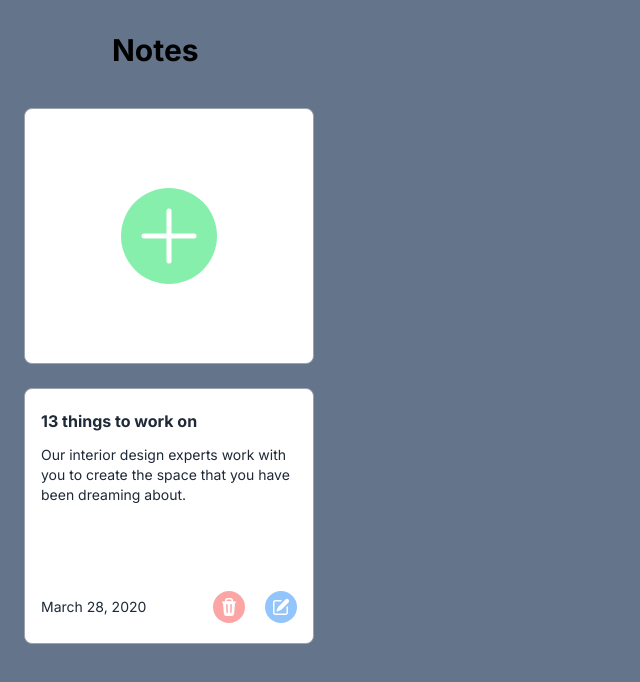
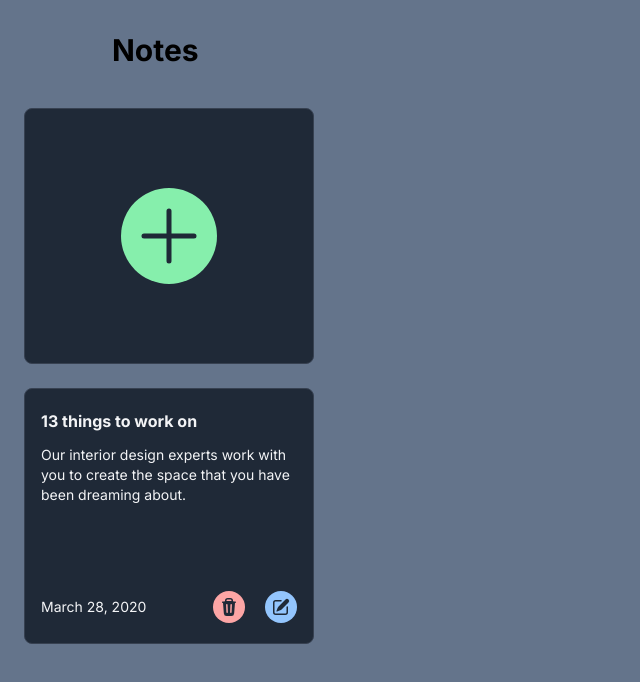
Before and after one commit to abdourifki/Next-notes, a Next.js app: page / in a window 1280 px wide. Shown: the top 682 px of the page, without its empty margins (0-640 px from the left). Built offline with nearby package versions, Linux system fonts and the light colour scheme; no server answers; the database is empty.

Commit message:
creation des pages cre

```diff
--- a/libs/connectiondb.ts
+++ b/libs/connectiondb.ts
@@ -1,7 +1,6 @@
 import mongoose from "mongoose";
-
-import dotenv from 'dotenv';
-dotenv.config();
+// import dotenv from 'dotenv';
+// dotenv.config()
 
 const MONGODB_URI= process.env.MONGODB_URI
 // Connect to MongoDB
--- a/src/app/create/page.tsx
+++ b/src/app/create/page.tsx
@@ -4,21 +4,21 @@ export default function Create() {
             <div className="flex items-center justify-center h-screen bg-slate-500 ">
                 <div className="bg-gray-900/90 bg-blur w-[50%] rounded-[10px]  ">
                     <div className="max-w-2xl px-4 py-8 mx-auto lg:py-16">
-            <h2 className="mb-4 text-xl font-bold text-gray-900 dark:text-white">Create note</h2>
+                        <h2 className="mb-4 text-xl font-bold text-white">Create note</h2>
                         <form action="#">
                             <div className="grid gap-4 mb-4 sm:grid-cols-2 sm:gap-6 sm:mb-5">
                                 <div className="sm:col-span-2">
-                  <label htmlFor="name" className="block mb-2 text-sm font-medium text-gray-900 dark:text-white">Note Name</label>
-                  <input type="text" name="name" id="name" className="bg-gray-50 border border-gray-300 text-gray-900 text-sm rounded-lg focus:ring-primary-600 focus:border-primary-600 block w-full p-2.5 dark:bg-gray-700 dark:border-gray-600 dark:placeholder-gray-400 dark:text-white dark:focus:ring-primary-500 dark:focus:border-primary-500" placeholder="note" required />
+                                    <label htmlFor="name" className="block mb-2 text-sm font-medium text-white">Note Name</label>
+                                    <input type="text" name="name" id="name" className="border text-sm rounded-lg focus:ring-primary-600 focus:border-primary-600 block w-full p-2.5 bg-gray-700 border-gray-600 placeholder-gray-400 text-white focus:ring-primary-500 focus:border-primary-500" placeholder="note" required />
 
                                 </div>
                                 <div className="sm:col-span-2">
-                  <label htmlFor="date" className="block mb-2 text-sm font-medium text-gray-900 dark:text-white">Date</label>
-                  <input type="date" name="date" id="date" className="bg-gray-50 border border-gray-300 text-gray-900 text-sm rounded-lg focus:ring-primary-600 focus:border-primary-600 block w-full p-2.5 dark:bg-gray-700 dark:border-gray-600 dark:placeholder-gray-400 dark:text-white dark:focus:ring-primary-500 dark:focus:border-primary-500"  placeholder="date" required />
+                                    <label htmlFor="date" className="block mb-2 text-sm font-medium text-white">Date</label>
+                                    <input type="date" name="date" id="date" className=" border text-sm rounded-lg focus:ring-primary-600 focus:border-primary-600 block w-full p-2.5 bg-gray-700 border-gray-600 placeholder-gray-400 text-white focus:ring-primary-500 focus:border-primary-500" placeholder="date" required />
                                 </div>
                                 <div className="sm:col-span-2 w-[640] h-[292]">
-                  <label htmlFor="description" className="block mb-2 text-sm font-medium text-gray-900 dark:text-white">Description</label>
-                  <textarea id="description" className="block p-2.5 w-full text-sm text-gray-900 bg-gray-50 rounded-lg border border-gray-300 focus:ring-primary-500 focus:border-primary-500 dark:bg-gray-700 dark:border-gray-600 dark:placeholder-gray-400 dark:text-white dark:focus:ring-primary-500 dark:focus:border-primary-500"></textarea>
+                                    <label htmlFor="description" className="block mb-2 text-sm font-medium text-white">Description</label>
+                                    <textarea id="description" className="block p-2.5 w-full text-sm rounded-lg border focus:ring-primary-500 focus:border-primary-500 bg-gray-700 border-gray-600 placeholder-gray-400 text-white focus:ring-primary-500 focus:border-primary-500"></textarea>
                                 </div>
                             </div>
                             <div className="flex items-center space-x-4 ">
--- a/src/app/page.tsx
+++ b/src/app/page.tsx
@@ -1,9 +1,27 @@
+"use client";
 import Link from 'next/link';
-import Create from "./create/page";
-import axios from 'axios';
+import React, { useState, useEffect } from 'react';
+
 
 
 export default function Home() {
+
+  const [notes, setNotes] = useState([]);
+  const fetchData = async () => {
+    try {
+      const response: any = await fetch("http://localhost:3000/api/notes");
+      setNotes(response.json());
+      // console.log(response.json());
+
+    } catch (error) {
+      console.error("Error fetching data:", error);
+    }
+  };
+
+  useEffect(() => {
+    fetchData();
+  }, []);
+
   return (
     <>
       <div className=" h-screen bg-slate-500 ">
@@ -14,40 +32,39 @@ export default function Home() {
           <div className="grid sm:grid-cols-1 md:grid-cols-2 lg:grid-cols-3 xl:grid-cols-4 gap-6">
             <div className="rounded">
               {/* create new note */}
-              <div className="w-full h-64 flex flex-col justify-center items-center dark:bg-gray-800 bg-white dark:border-gray-700 rounded-lg border border-gray-400 mb-6 py-5 px-4">
+              <div className="w-full h-64 flex flex-col justify-center items-center bg-gray-800  border-gray-700 rounded-lg border mb-6 py-5 px-4">
 
-                <Link href="/create"  className="w-24 h-24 rounded-full justify-center dark:text-gray-800 text-white flex items-center focus:outline-none focus:ring-2 focus:ring-offset-2 bg-green-300  focus:ring-black hover:bg-green-500 duration-500" aria-label="create note" role="button">
+                <Link href="/create" className="w-24 h-24 rounded-full justify-center text-gray-800 flex items-center focus:outline-none focus:ring-2 focus:ring-offset-2 bg-green-300  focus:ring-black hover:bg-green-500 duration-500" aria-label="create note" role="button">
                   <svg xmlns="http://www.w3.org/2000/svg" fill="none" viewBox="0 0 24 24" strokeWidth={1.5} stroke="currentColor" className="w-20 h-20">
                     <path strokeLinecap="round" strokeLinejoin="round" d="M12 4.5v15m7.5-7.5h-15" />
                   </svg>
-
                 </Link>
 
               </div>
 
               {/* map */}
-              <div className="w-full h-64 flex flex-col justify-between dark:bg-gray-800 bg-white dark:border-gray-700 rounded-lg border border-gray-400 mb-6 py-5 px-4">
+              <div className="w-full h-64 flex flex-col justify-between bg-gray-800 border-gray-700 rounded-lg border mb-6 py-5 px-4">
                 <div>
                   {/* title */}
-                  <h4 className="text-gray-800 dark:text-gray-100 font-bold mb-3">13 things to work on</h4>
+                  <h4 className="text-gray-100 font-bold mb-3">13 things to work on</h4>
                   {/* description */}
-                  <p className="text-gray-800 dark:text-gray-100 text-sm">Our interior design experts work with you to create the space that you have been dreaming about.</p>
+                  <p className="text-gray-100 text-sm">Our interior design experts work with you to create the space that you have been dreaming about.</p>
                 </div>
                 <div>
-                  <div className="flex items-center justify-between text-gray-800 dark:text-gray-100">
+                  <div className="flex items-center justify-between text-gray-100">
                     {/* date */}
                     <p className="text-sm">March 28, 2020</p>
                     {/* div des buttons */}
                     <div className="flex items-center ">
                       {/* button delete */}
-                      <button className="w-8 h-8 rounded-full bg-red-300 dark:text-gray-800 text-white flex items-center justify-center focus:outline-none focus:ring-2 focus:ring-offset-2  focus:ring-black hover:bg-red-500 duration-500" aria-label="delete note" role="button">
+                      <button className="w-8 h-8 rounded-full bg-red-300 text-gray-800  flex items-center justify-center focus:outline-none focus:ring-2 focus:ring-offset-2  focus:ring-black hover:bg-red-500 duration-500" aria-label="delete note" role="button">
                         <svg xmlns="http://www.w3.org/2000/svg" viewBox="0 0 20 20" fill="currentColor" className="w-5 h-5">
                           <path fillRule="evenodd" d="M8.75 1A2.75 2.75 0 0 0 6 3.75v.443c-.795.077-1.584.176-2.365.298a.75.75 0 1 0 .23 1.482l.149-.022.841 10.518A2.75 2.75 0 0 0 7.596 19h4.807a2.75 2.75 0 0 0 2.742-2.53l.841-10.52.149.023a.75.75 0 0 0 .23-1.482A41.03 41.03 0 0 0 14 4.193V3.75A2.75 2.75 0 0 0 11.25 1h-2.5ZM10 4c.84 0 1.673.025 2.5.075V3.75c0-.69-.56-1.25-1.25-1.25h-2.5c-.69 0-1.25.56-1.25 1.25v.325C8.327 4.025 9.16 4 10 4ZM8.58 7.72a.75.75 0 0 0-1.5.06l.3 7.5a.75.75 0 1 0 1.5-.06l-.3-7.5Zm4.34.06a.75.75 0 1 0-1.5-.06l-.3 7.5a.75.75 0 1 0 1.5.06l.3-7.5Z" clipRule="evenodd" />
                         </svg>
                       </button>
                       {/* button edite */}
                       <Link href={`/${1}`}>
-                      <button className="ml-5 w-8 h-8 rounded-full bg-blue-300 dark:text-gray-800 text-white flex items-center justify-center focus:outline-none focus:ring-2 focus:ring-offset-2  focus:ring-black hover:bg-blue-500 duration-500" aria-label="edit note" role="button" >
+                        <button className="ml-5 w-8 h-8 rounded-full bg-blue-300 text-gray-800 flex items-center justify-center focus:outline-none focus:ring-2 focus:ring-offset-2  focus:ring-black hover:bg-blue-500 duration-500" aria-label="edit note" role="button" >
                           <svg xmlns="http://www.w3.org/2000/svg" viewBox="0 0 20 20" fill="currentColor" className="w-5 h-5">
                             <path d="m5.433 13.917 1.262-3.155A4 4 0 0 1 7.58 9.42l6.92-6.918a2.121 2.121 0 0 1 3 3l-6.92 6.918c-.383.383-.84.685-1.343.886l-3.154 1.262a.5.5 0 0 1-.65-.65Z" />
                             <path d="M3.5 5.75c0-.69.56-1.25 1.25-1.25H10A.75.75 0 0 0 10 3H4.75A2.75 2.75 0 0 0 2 5.75v9.5A2.75 2.75 0 0 0 4.75 18h9.5A2.75 2.75 0 0 0 17 15.25V10a.75.75 0 0 0-1.5 0v5.25c0 .69-.56 1.25-1.25 1.25h-9.5c-.69 0-1.25-.56-1.25-1.25v-9.5Z" />
```
Also changed, not shown: src/app/[id]/page.tsx (+8 -8 lines), 1 other file (tests, documents, lock files or other folders). Lines whose indentation alone changed are shown as unchanged.
